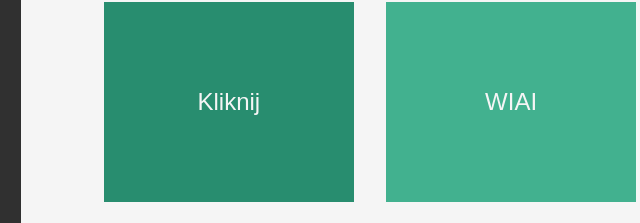
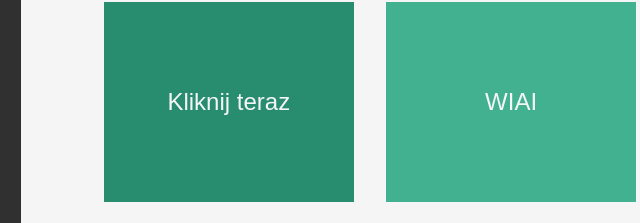
Before and after one commit to wiktor622/untitled, a plain HTML site: page index.html in a window 1280 px wide. Shown: the part 342-565 px from the top of the page, 59-699 px from the left. Drawn offline with nearby package versions, Linux system fonts and the light colour scheme; files whose address does not match are found by name.

Commit message:
Intial Commit 2

```diff
--- a/index.html
+++ b/index.html
@@ -73,7 +73,7 @@
                     </div>
                     <div class="col-xl-3 col-lg-4 col-md-6" onclick="click()">
                         <div class="note-field" style="background-color:#288d6f">
-                            <span>Kliknij</span>
+                            <span>Kliknij teraz</span>
                         </div>
                     </div>
                     <div class="col-xl-3 col-lg-4 col-md-6">
--- a/js/onClick.js
+++ b/js/onClick.js
@@ -1,3 +1,3 @@
 function click() {
-    location.href = "https://google.com/";
+    console.log('fjut');
 }
```
